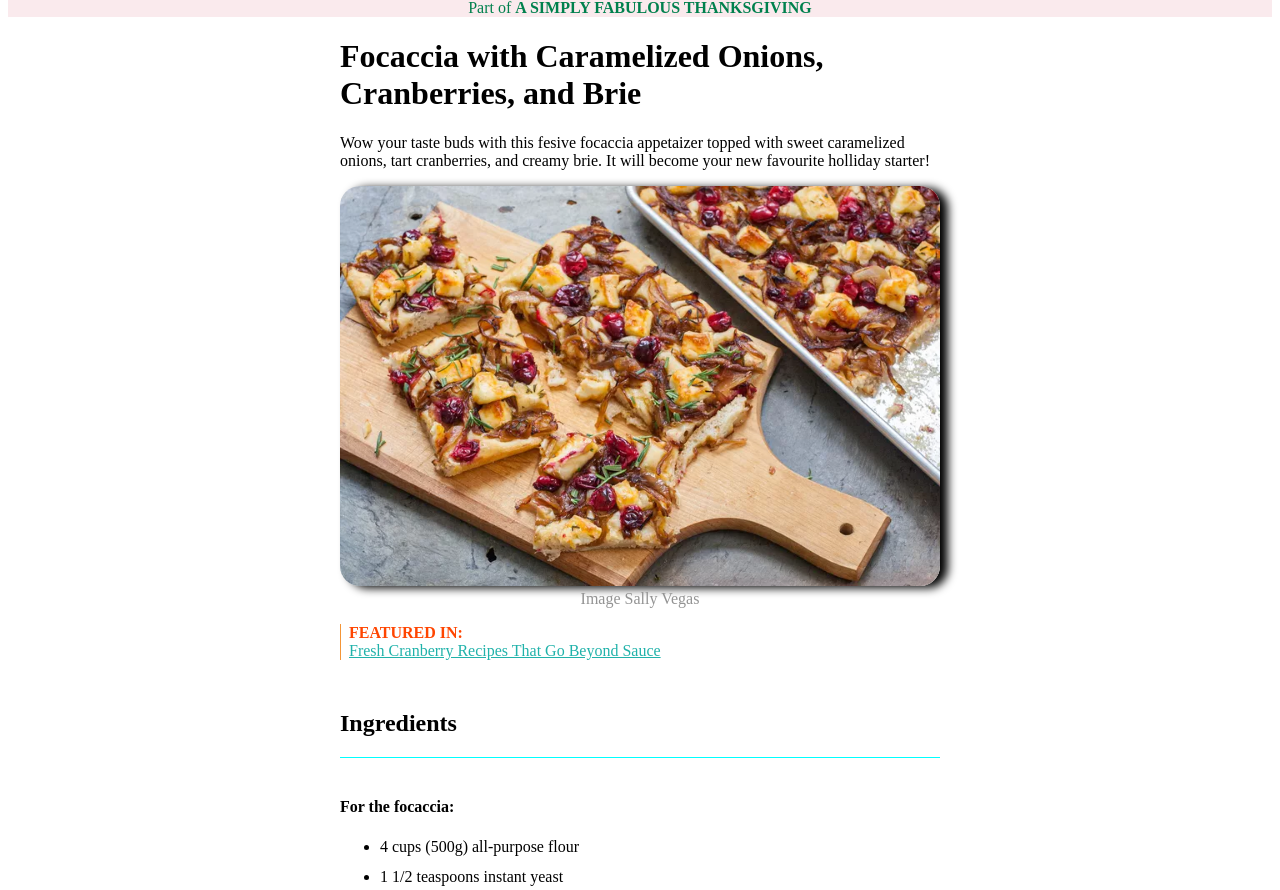
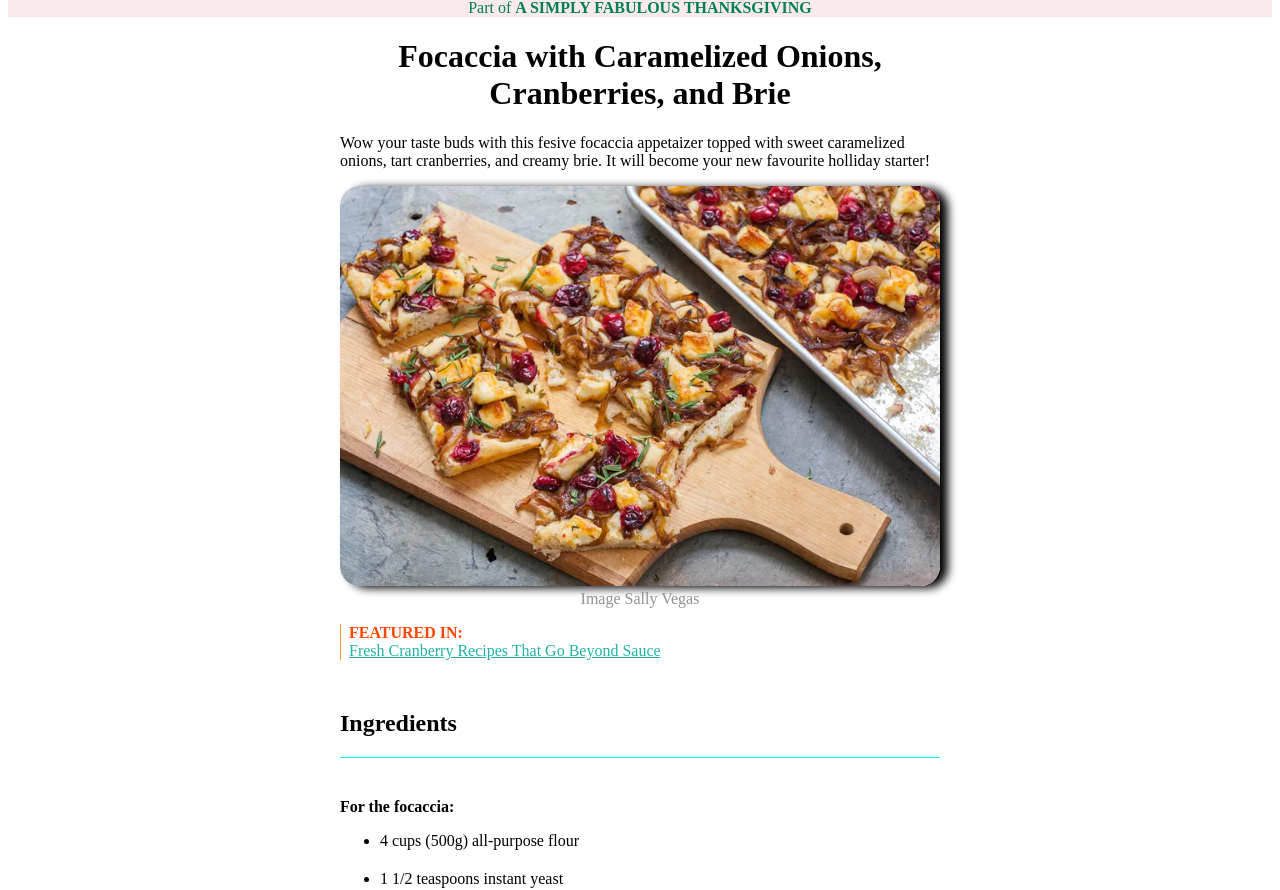
Before and after one commit to Massimiliano-D/D3-U1, a plain HTML site: page index.html in a window 1280 px wide. Shown: the part 71-961 px from the top of the page. Drawn offline with Linux system fonts and the light colour scheme.

Commit message:
li margin-bot 20px, h1 text-align center

```diff
--- a/style.css
+++ b/style.css
@@ -46,7 +46,7 @@ h2 {
   margin-bottom: 40px;
 }
 li {
-  line-height: 30px;
+  margin-bottom: 20px;
 }
 footer a {
   color: lightseagreen;
@@ -54,3 +54,6 @@ footer a {
 figure {
   margin: 0px;
 }
+h1 {
+  text-align: center;
+}
```
